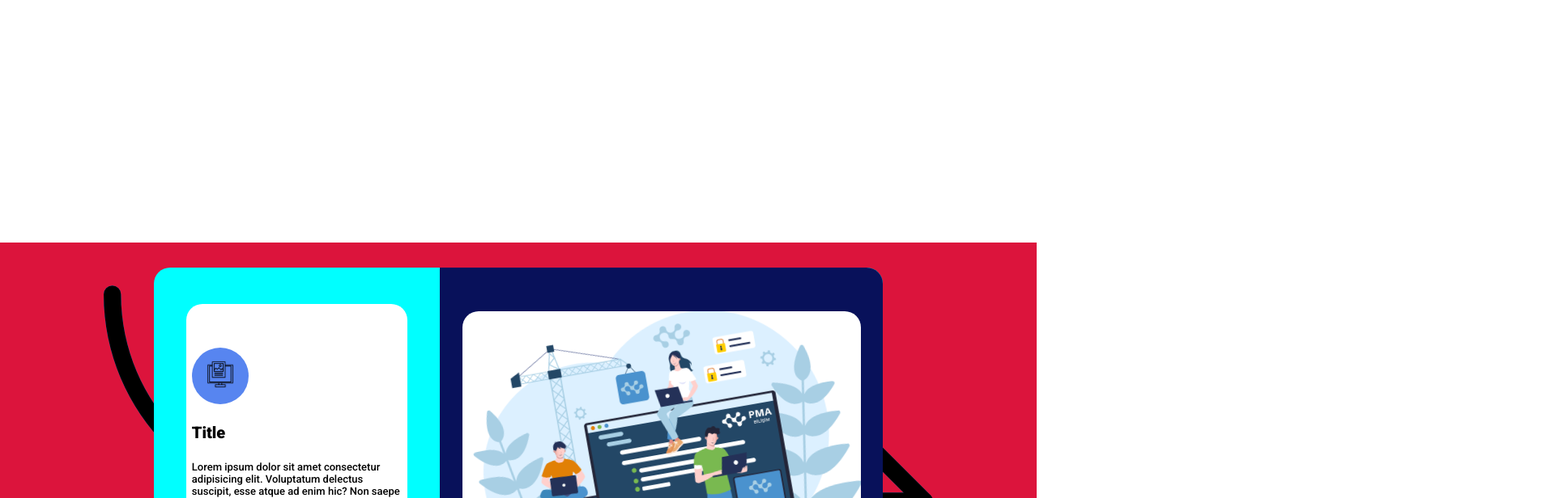
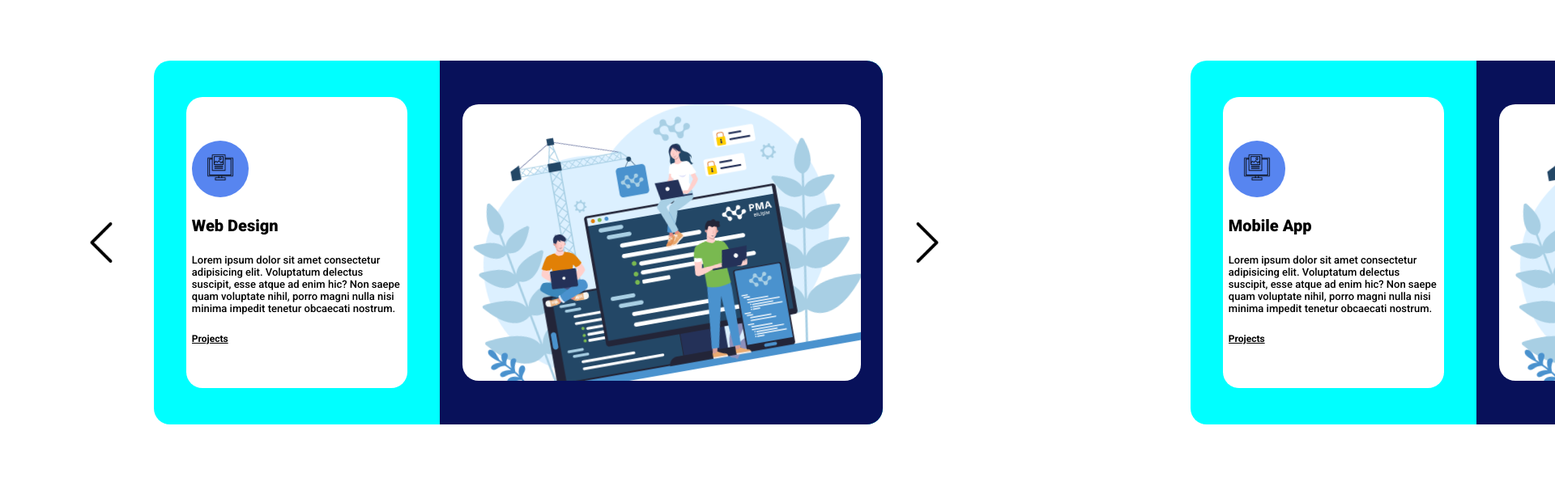
Before and after one commit to alvaro-veiga/alvaro-veiga.github.io, a React (Create React App) app in the folder definitive-portfolio/: page / in a window 1280 px wide. Shown: the part 2080-2696 px from the top of the page at 81% size, 1920 px wide, since content can reach past the window. Built offline with nearby package versions, Linux system fonts and the light colour scheme.

Commit message:
feat:finishing slide

```diff
--- a/definitive-portfolio/src/components/projects/Projects.jsx
+++ b/definitive-portfolio/src/components/projects/Projects.jsx
@@ -1,31 +1,55 @@
 import './projects.scss'
+import { useState } from 'react'
 
 export default function Projects() {
+    const [currentSlide, setCurrentSlide] = useState(0)
+  const data = [
+    {
+      id: '1',
+      icon: 'assets/front-end.png',
+      title: 'Web Design',
+      desc: 'Lorem ipsum dolor sit amet consectetur adipisicing elit. Voluptatum delectus suscipit, esse atque ad enim hic? Non saepe quam voluptate nihil, porro magni nulla nisi minima impedit tenetur obcaecati nostrum.',
+      img: 'assets/mobile.png'
+    },
+    {
+      id: '2',
+      icon: 'assets/front-end.png',
+      title: 'Mobile App',
+      desc: 'Lorem ipsum dolor sit amet consectetur adipisicing elit. Voluptatum delectus suscipit, esse atque ad enim hic? Non saepe quam voluptate nihil, porro magni nulla nisi minima impedit tenetur obcaecati nostrum.',
+      img: 'assets/globe.png'
+    },
+  ]
+
+  const handleClick = (way) => {
+    way === "left" ? setCurrentSlide(currentSlide > 0 ? currentSlide - 1 : 2) : setCurrentSlide(currentSlide < data.length - 1 ? currentSlide + 1 : 0)
+  }
   return (
     <div className='projects'id='projects'>
-      <div className="slider">
+      <div className="slider" style={{transform: `translateX(-${currentSlide * 100}vw)`}}>
+        {data.map((d) => (
           <div className="container">
             <div className="item">
               <div className="left">
                 <div className="leftContainer">
                   <div className="imgContainer">
-                  <img src="assets/front-end.png" />
+                    <img src={d.icon} alt="" />
                   </div>
-                <h2>Title</h2>
-                <p> Lorem ipsum dolor sit amet consectetur adipisicing elit. Voluptatum delectus suscipit, esse atque ad enim hic? Non saepe quam voluptate nihil, porro magni nulla nisi minima impedit tenetur obcaecati nostrum.</p>
+                  <h2>{d.title}</h2>
+                  <p>{d.desc}</p>
                   <span>Projects</span>
                 </div>
               </div>
               <div className="right">
                 <div className="rightContainer">
-                <img src="assets/psc.png" alt="" />
+                  <img src="assets/psc.png"/>
                 </div>
               </div>
             </div>
           </div>
+        ))}
       </div>
-      <img src="assets/arrow.png" alt="arrow left" />
-      <img src="assets/arrow.png" alt="arrow right" />
+      <img src="assets/next.png" className='arrow left' alt="arrow left" onClick={()=>handleClick("left")}/>
+      <img src="assets/next.png" className='arrow right'alt="arrow" onClick={()=>handleClick()}/>
     </div>
   )
 }
--- a/definitive-portfolio/src/components/projects/projects.scss
+++ b/definitive-portfolio/src/components/projects/projects.scss
@@ -3,16 +3,32 @@
 .projects {
     margin-top: 700px;
     margin-bottom: 300px;
-    background-color: crimson;
     display: flex;
     align-items: center;
     justify-content: center;
+
+    .arrow {
+        margin-right: 10px;
+        height: 50px;
+        position: absolute;
+        cursor: pointer;
+
+        &.left {
+            left: 100px;
+            transform: rotate(180deg);
+        }
+        &.right {
+            right: 100px;
+        }
+
+    }
 
     .slider {
         height: 450px;
         display: flex;
         position: absolute;
         left: 0;
+        transition: all 1s ease-out;
 
         .container {
             width: 100vw;
```
Also changed, not shown: definitive-portfolio/public/assets/next.png (added), definitive-portfolio/public/assets/right-arrow.png (renamed from definitive-portfolio/public/assets/arrow.png). Lines whose indentation alone changed are shown as unchanged.
